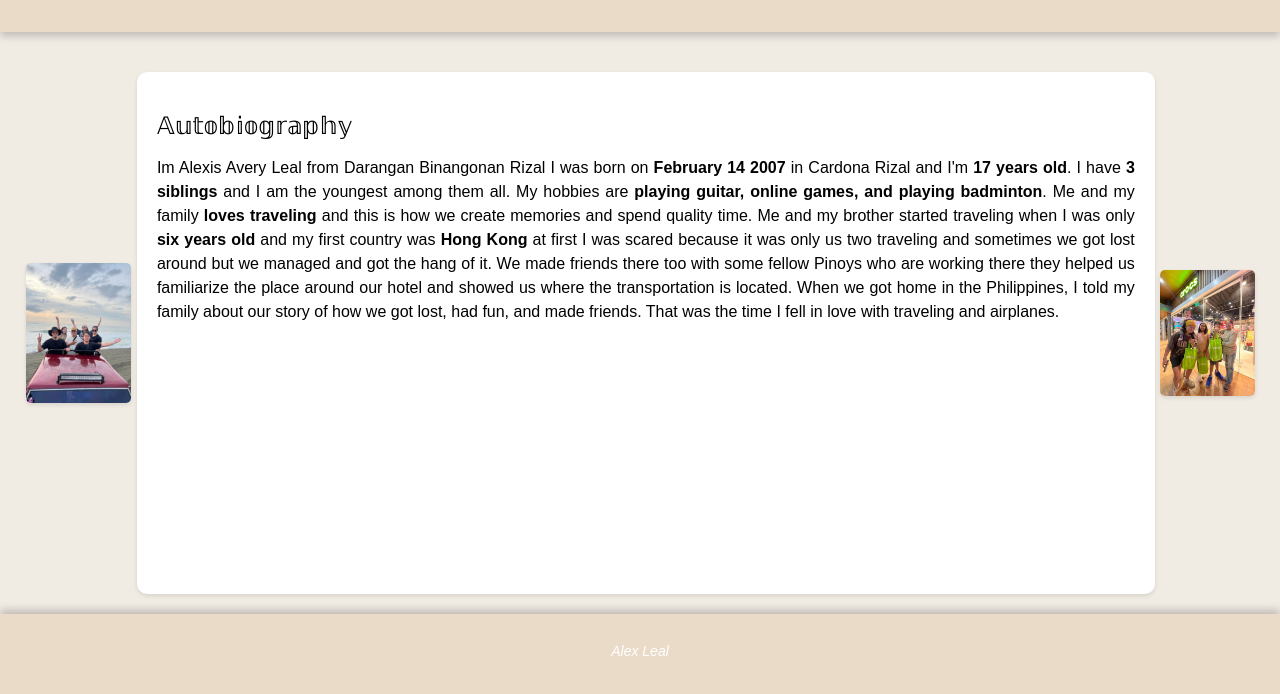
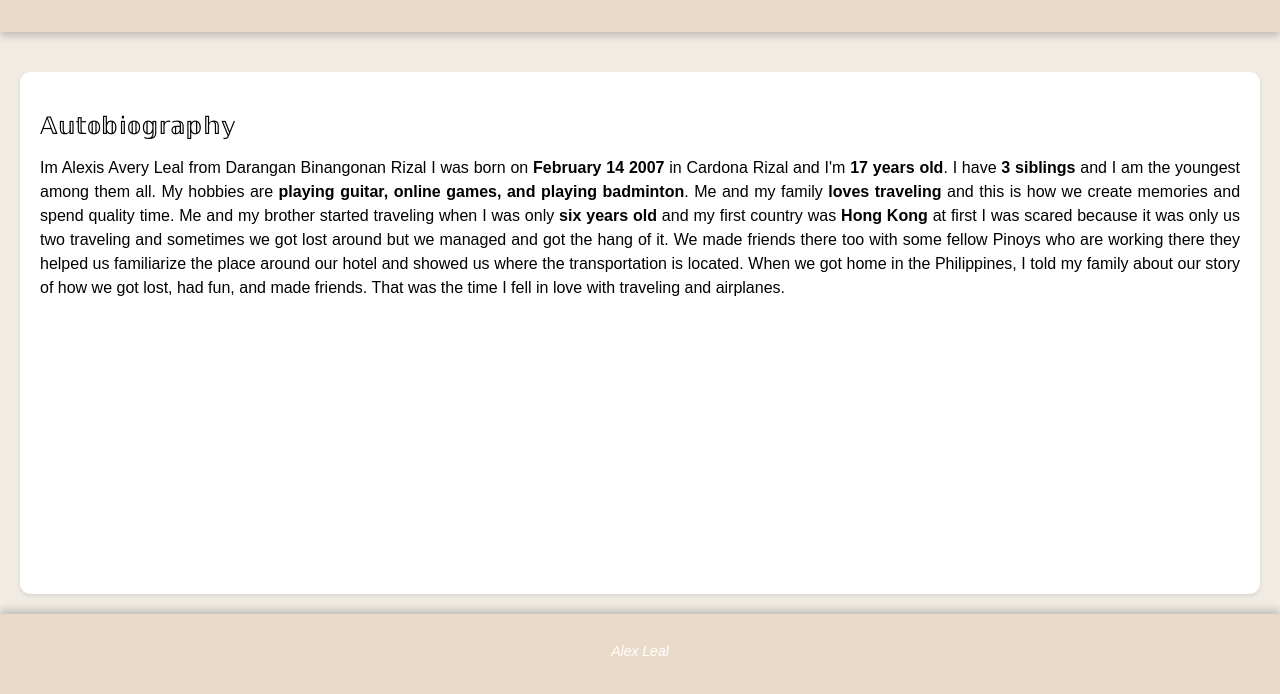
Before and after one commit to niginthenight/Autobioweb, a plain HTML site: page index.html in a window 1280 px wide. Shown: the part 106-800 px from the top of the page. Drawn offline with Linux system fonts and the light colour scheme.

Commit message:
Add files via upload

```diff
--- a/index.html
+++ b/index.html
@@ -97,15 +97,9 @@
     <p class="made-by">Made by Alex Leal</p>
   </header>
   <main>
-    <div class="image-container">
-      <img src="imgs/1.JPG" alt="Image 1">
-    </div>
     <div class="content-container">
       <h2>𝔸𝕦𝕥𝕠𝕓𝕚𝕠𝕘𝕣𝕒𝕡𝕙𝕪</h2>
       <p>Im Alexis Avery Leal from Darangan Binangonan Rizal I was born on <span class="important-text">February 14 2007</span> in Cardona Rizal and I'm <span class="important-text">17 years old</span>. I have <span class="important-text">3 siblings</span> and I am the youngest among them all. My hobbies are <span class="important-text">playing guitar, online games, and playing badminton</span>. Me and my family <span class="important-text">loves traveling</span> and this is how we create memories and spend quality time. Me and my brother started traveling when I was only <span class="important-text">six years old</span> and my first country was <span class="important-text">Hong Kong</span> at first I was scared because it was only us two traveling and sometimes we got lost around but we managed and got the hang of it.  We made friends there too with some fellow Pinoys who are working there they helped us familiarize the place around our hotel and showed us where the transportation is located. When we got home in the Philippines, I told my family about our story of how we got lost, had fun, and made friends. That was the time I fell in love with traveling and airplanes.</p>
-    </div>
-    <div class="image-container">
-      <img src="imgs/3.JPG" alt="Image 3">
     </div>
   </main>
   <footer>
```
